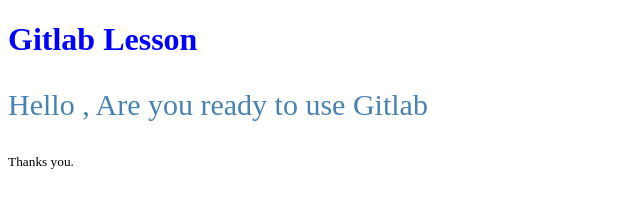
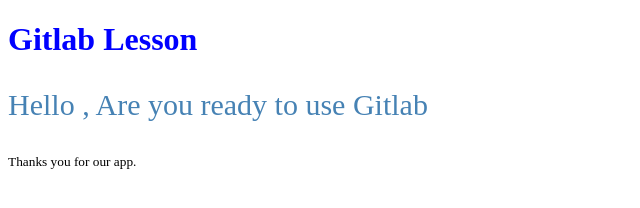
Before and after one commit to golbingolbin/githublesson1, a plain HTML site: page index.html in a window 1280 px wide. Shown: the full height of the page, 0-640 px from the left. Drawn offline with Linux system fonts and the light colour scheme.

Commit message:
M from githubsite app index.html

```diff
--- a/index.html
+++ b/index.html
@@ -15,6 +15,6 @@
 	<body>
 		<h1>Gitlab Lesson</h1>
 		<p>Hello , Are you ready to use Gitlab</p>
-		<small>Thanks you.</small>
+		<small>Thanks you for our app.</small>
 	</body>
 </html>
```
